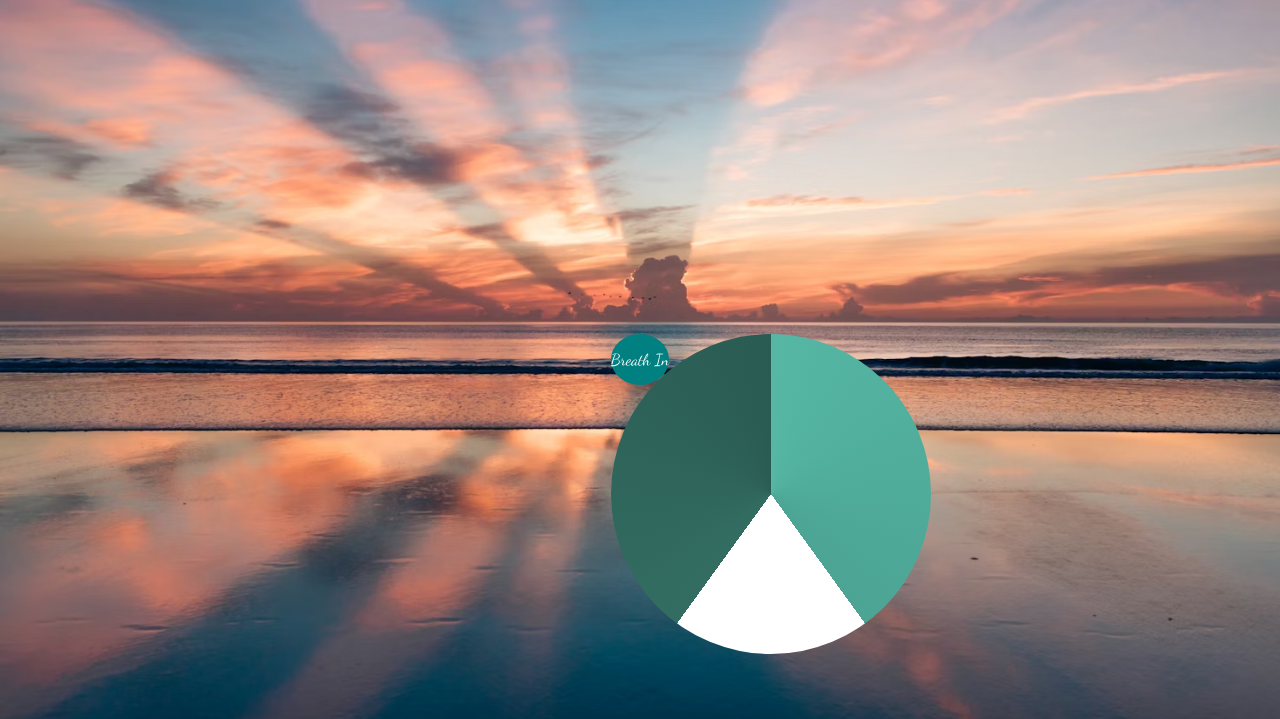
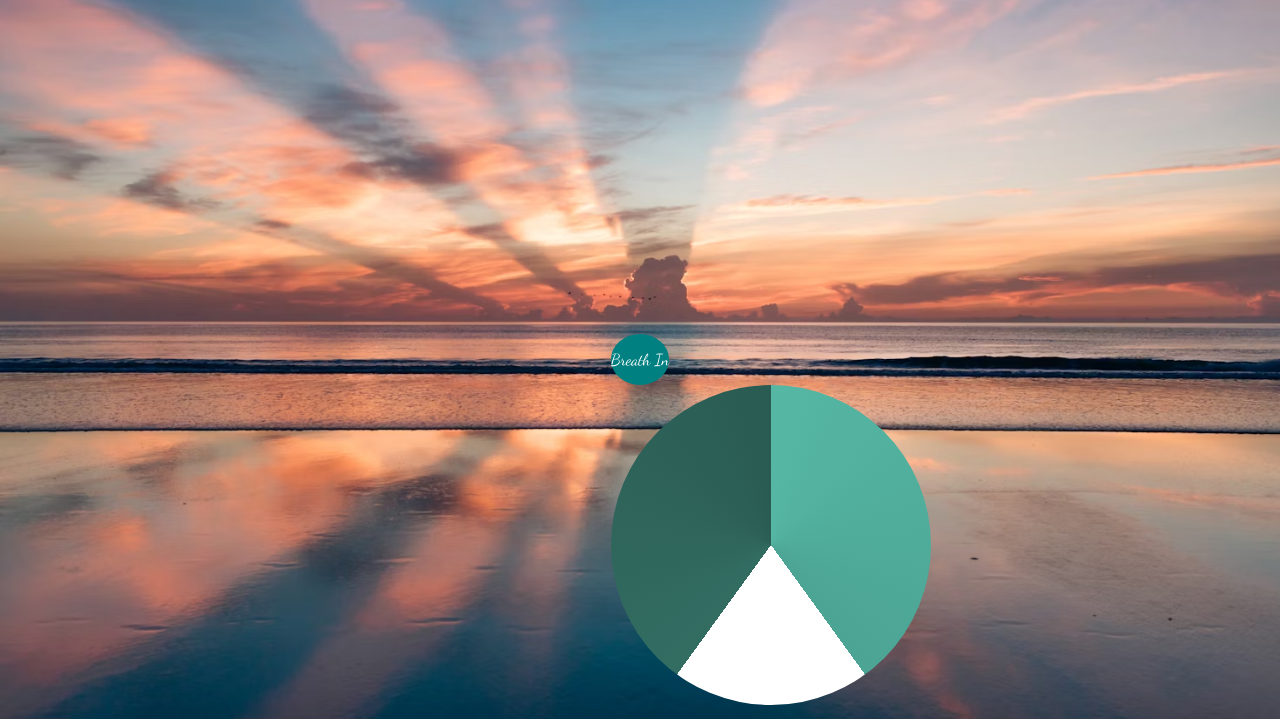
Before and after one commit to PearBear5/Chill, a plain HTML site: page relax.html in a window 1280 px wide. Shown: the part 81-800 px from the top of the page. Drawn offline with Linux system fonts and the light colour scheme; a web font is replaced by a local one.

Commit message:
Mon, Mar 31, 2025, 9:31 AM -07:00

```diff
--- a/css/relax.css
+++ b/css/relax.css
@@ -47,9 +47,9 @@ margin: auto;
     );
     height: 320px;
     width: 320px;
-    z-index: 2;
+    z-index: -2;
     border-radius: 50%;
     position: absolute;
-    top: 0;
-    left: 0;
+    top: -10;
+    left: 10;
 }
```
